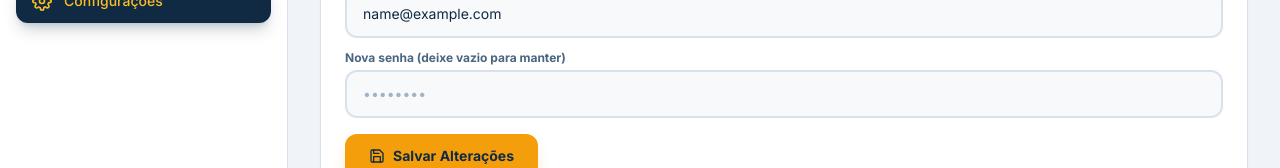
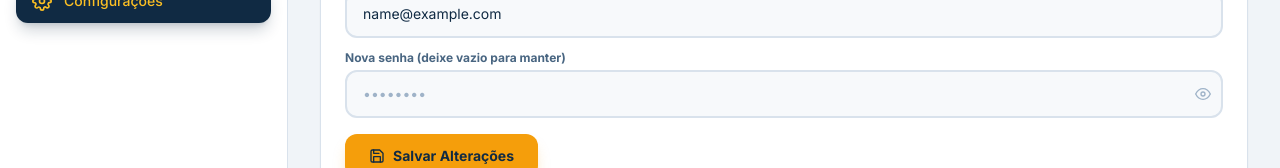
Before and after one commit to marciofmel/SafetyVision-AI01, a React (Vite) app in the folder frontend/: page /tecnico/configuracoes in a window 1280 px wide. Shown: the part 455-623 px from the top of the page. Built offline with nearby package versions, Linux system fonts and the light colour scheme; sample sign-in values are in the browser's storage.

Commit message:
feat: show/hide password toggle on all password fields

```diff
--- a/frontend/src/pages/Configuracoes.tsx
+++ b/frontend/src/pages/Configuracoes.tsx
@@ -1,6 +1,6 @@
 import { useState, useEffect, useRef } from 'react';
 import { useAuth } from '../contexts/AuthContext';
-import { FiUser, FiHome, FiShield, FiSave, FiInfo, FiCheckCircle, FiCamera } from 'react-icons/fi';
+import { FiUser, FiHome, FiShield, FiSave, FiInfo, FiCheckCircle, FiCamera, FiEye, FiEyeOff } from 'react-icons/fi';
 import toast from 'react-hot-toast';
 import api from '../api';
 
@@ -14,6 +14,7 @@ export default function Configuracoes() {
   const [senha, setSenha] = useState('');
   const [foto, setFoto] = useState(user?.foto || '');
   const [preview, setPreview] = useState(user?.foto || '');
+  const [showPassword, setShowPassword] = useState(false);
   const fileRef = useRef<HTMLInputElement>(null);
 
   const [empresas, setEmpresas] = useState<Empresa[]>([]);
@@ -121,7 +122,12 @@ export default function Configuracoes() {
                 </div>
                 <div>
                   <label className="mb-2 block text-sm font-semibold text-navy-700">Nova senha (deixe vazio para manter)</label>
-                  <input type="password" value={senha} onChange={(e) => setSenha(e.target.value)} className="input-field" placeholder="••••••••" />
+                  <div className="relative">
+                    <input type={showPassword ? 'text' : 'password'} value={senha} onChange={(e) => setSenha(e.target.value)} className="input-field pr-10" placeholder="••••••••" />
+                    <button type="button" onClick={() => setShowPassword(!showPassword)} className="absolute right-3 top-1/2 -translate-y-1/2 text-navy-300 hover:text-navy-500">
+                      {showPassword ? <FiEyeOff size={16} /> : <FiEye size={16} />}
+                    </button>
+                  </div>
                 </div>
                 <button onClick={handleSavePerfil} className="btn-primary mt-4"><FiSave size={16} /> Salvar Alterações</button>
               </div>
--- a/frontend/src/pages/admin/UsuariosAdmin.tsx
+++ b/frontend/src/pages/admin/UsuariosAdmin.tsx
@@ -1,5 +1,5 @@
 import { useEffect, useState, useRef } from 'react';
-import { FiPlus, FiEdit2, FiTrash2, FiSave, FiX, FiCamera } from 'react-icons/fi';
+import { FiPlus, FiEdit2, FiTrash2, FiSave, FiX, FiCamera, FiEye, FiEyeOff } from 'react-icons/fi';
 import toast from 'react-hot-toast';
 import api from '../../api';
 
@@ -11,6 +11,7 @@ export default function UsuariosAdmin() {
   const [form, setForm] = useState({ nome: '', email: '', senha: '', cargo: 'Técnico', foto: '' });
   const [showNew, setShowNew] = useState(false);
   const [preview, setPreview] = useState('');
+  const [showPassword, setShowPassword] = useState(false);
   const fileRef = useRef<HTMLInputElement>(null);
 
   useEffect(() => { load(); }, []);
@@ -100,8 +101,12 @@ export default function UsuariosAdmin() {
             <div className="flex-1 space-y-3">
               <input className="input-field w-full" placeholder="Nome completo *" value={form.nome} onChange={(e) => setForm({ ...form, nome: e.target.value })} />
               <input className="input-field w-full" placeholder="Email *" value={form.email} onChange={(e) => setForm({ ...form, email: e.target.value })} />
-              {!editingId && <input className="input-field w-full" type="password" placeholder="Senha *" value={form.senha} onChange={(e) => setForm({ ...form, senha: e.target.value })} />}
-              {editingId && <input className="input-field w-full" type="password" placeholder="Nova senha (vazio = manter)" value={form.senha} onChange={(e) => setForm({ ...form, senha: e.target.value })} />}
+              <div className="relative">
+                <input className="input-field w-full pr-10" type={showPassword ? 'text' : 'password'} placeholder={editingId ? "Nova senha (vazio = manter)" : "Senha *"} value={form.senha} onChange={(e) => setForm({ ...form, senha: e.target.value })} />
+                <button type="button" onClick={() => setShowPassword(!showPassword)} className="absolute right-3 top-1/2 -translate-y-1/2 text-navy-300 hover:text-navy-500">
+                  {showPassword ? <FiEyeOff size={16} /> : <FiEye size={16} />}
+                </button>
+              </div>
               <select className="input-field w-full" value={form.cargo} onChange={(e) => setForm({ ...form, cargo: e.target.value })}>
                 <option value="Técnico">Técnico</option>
                 <option value="Admin">Admin</option>
--- a/frontend/src/pages/tecnico/ConfigTecnico.tsx
+++ b/frontend/src/pages/tecnico/ConfigTecnico.tsx
@@ -1,6 +1,6 @@
 import { useEffect, useState, useRef } from 'react';
 import { useAuth } from '../../contexts/AuthContext';
-import { FiSave, FiCamera } from 'react-icons/fi';
+import { FiSave, FiCamera, FiEye, FiEyeOff } from 'react-icons/fi';
 import toast from 'react-hot-toast';
 import api from '../../api';
 
@@ -11,6 +11,7 @@ export default function ConfigTecnico() {
   const [senha, setSenha] = useState('');
   const [foto, setFoto] = useState(user?.foto || '');
   const [preview, setPreview] = useState(user?.foto || '');
+  const [showPassword, setShowPassword] = useState(false);
   const fileRef = useRef<HTMLInputElement>(null);
 
   useEffect(() => { setNome(user?.nome || ''); setEmail(user?.email || ''); setFoto(user?.foto || ''); setPreview(user?.foto || ''); }, [user]);
@@ -74,7 +75,12 @@ export default function ConfigTecnico() {
           </div>
           <div>
             <label className="mb-1 block text-xs font-bold text-navy-600">Nova senha (deixe vazio para manter)</label>
-            <input type="password" className="input-field w-full" value={senha} onChange={(e) => setSenha(e.target.value)} placeholder="••••••••" />
+            <div className="relative">
+              <input type={showPassword ? 'text' : 'password'} className="input-field w-full pr-10" value={senha} onChange={(e) => setSenha(e.target.value)} placeholder="••••••••" />
+              <button type="button" onClick={() => setShowPassword(!showPassword)} className="absolute right-3 top-1/2 -translate-y-1/2 text-navy-300 hover:text-navy-500">
+                {showPassword ? <FiEyeOff size={16} /> : <FiEye size={16} />}
+              </button>
+            </div>
           </div>
         </div>
         <button onClick={handleSave} className="btn-primary mt-4"><FiSave size={16} /> Salvar Alterações</button>
```
